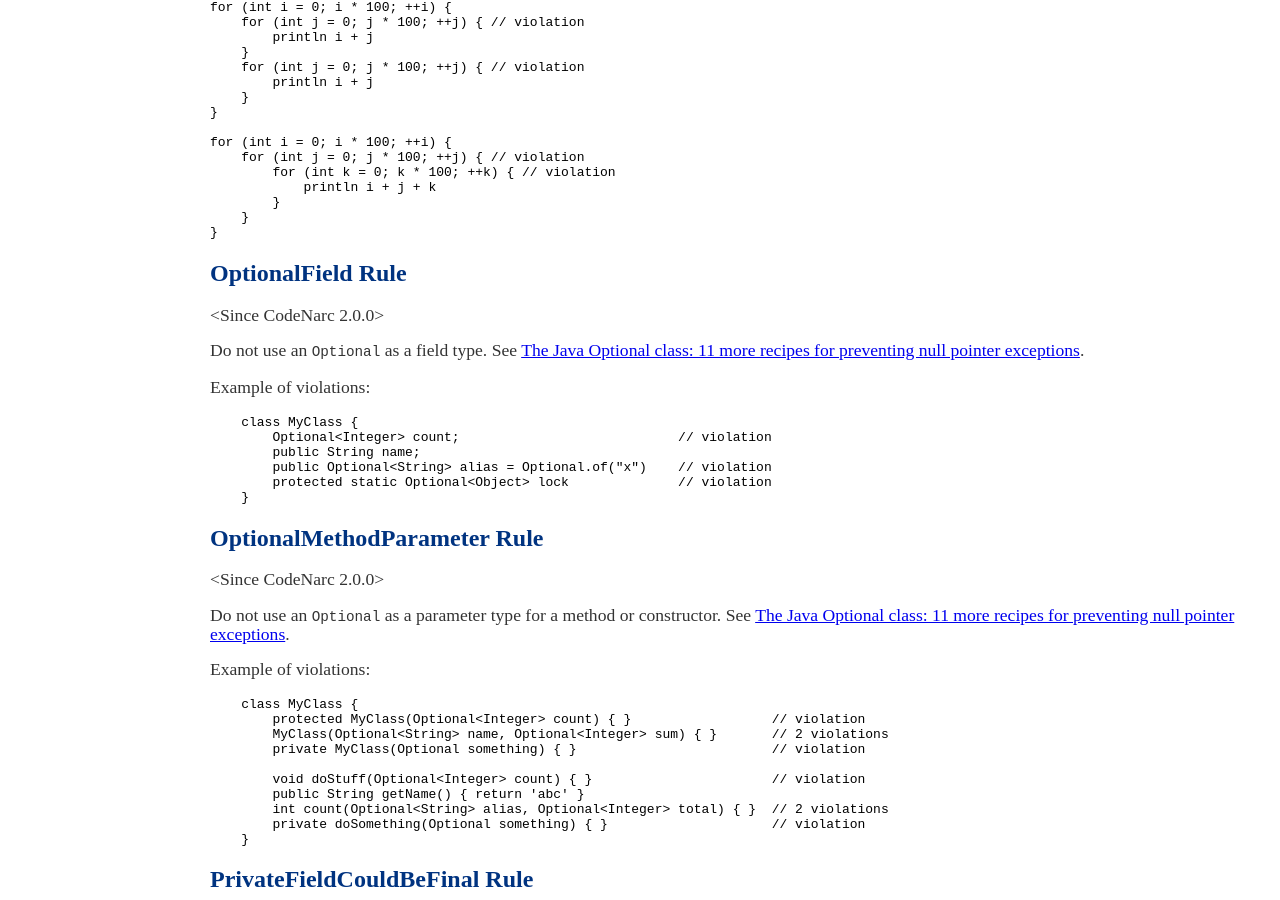
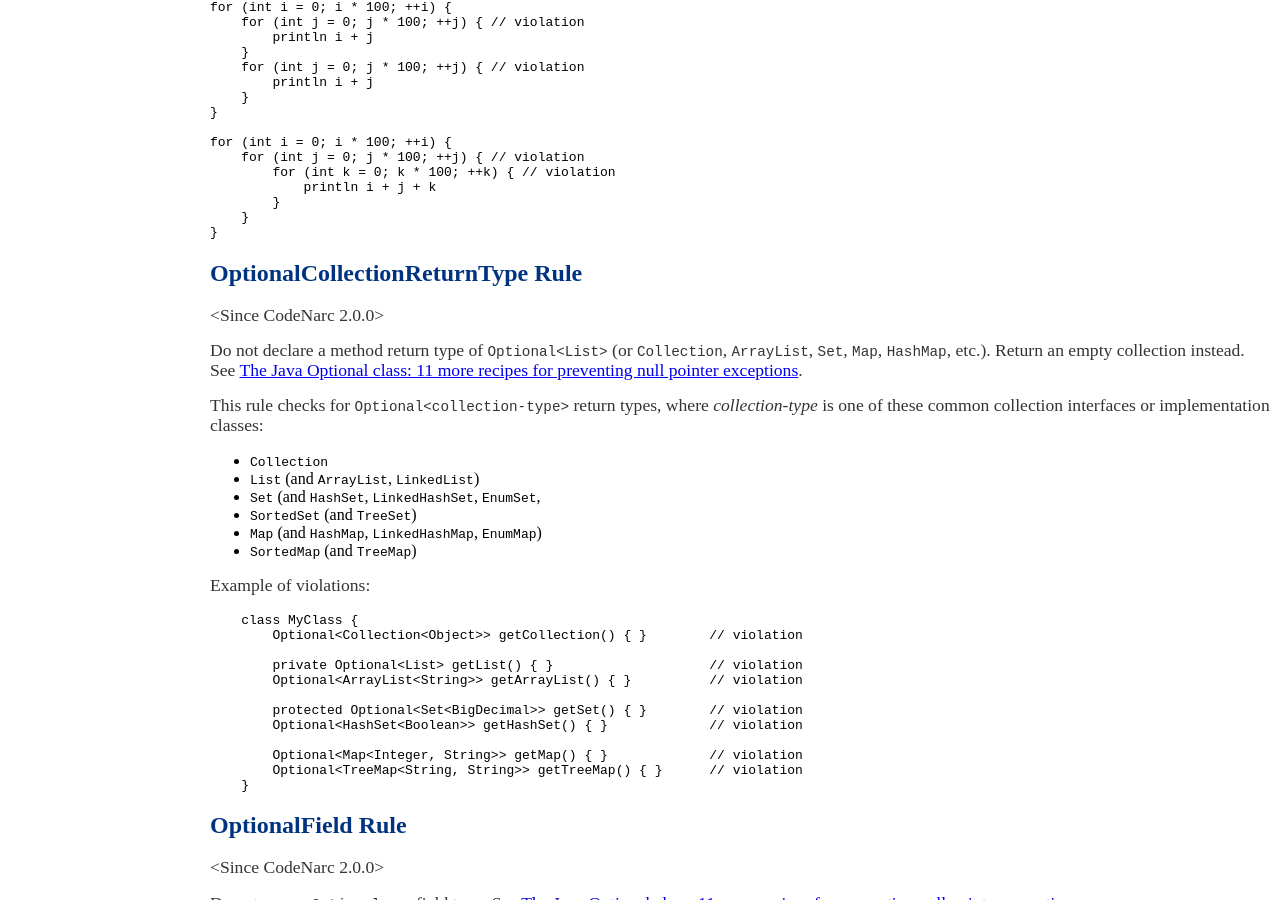
Before and after one commit to CodeNarc/CodeNarc, a Jekyll site: the page built from codenarc-rules-design.md, in a window 1280 px wide and 900 px high, scrolled down 5346 px. Built offline with Jekyll 4.4.1, drawn with Linux system fonts in a browser that asks for light colours.

Commit message:
#550: New OptionalCollectionReturnType rule

````diff
--- a/codenarc-rules-design.md
+++ b/codenarc-rules-design.md
@@ -371,6 +371,39 @@ for (int i = 0; i * 100; ++i) {
 ```
 
 
+## OptionalCollectionReturnType Rule
+
+<Since CodeNarc 2.0.0>
+
+Do not declare a method return type of `Optional<List>` (or `Collection`, `ArrayList`, `Set`, `Map`, `HashMap`, etc.). Return an empty collection instead.  See [The Java Optional class: 11 more recipes for preventing null pointer exceptions](https://blogs.oracle.com/javamagazine/the-java-optional-class-11-more-recipes-for-preventing-null-pointer-exceptions).
+
+This rule checks for `Optional<collection-type>` return types, where *collection-type* is one of these common collection interfaces or implementation classes:
+ - `Collection`
+ - `List` (and `ArrayList`, `LinkedList`)
+ - `Set` (and `HashSet`, `LinkedHashSet`, `EnumSet`,
+ - `SortedSet` (and `TreeSet`)
+ - `Map` (and `HashMap`, `LinkedHashMap`, `EnumMap`)
+ - `SortedMap` (and `TreeMap`)
+
+
+Example of violations:
+
+```
+    class MyClass {
+        Optional<Collection<Object>> getCollection() { }        // violation
+
+        private Optional<List> getList() { }                    // violation
+        Optional<ArrayList<String>> getArrayList() { }          // violation
+
+        protected Optional<Set<BigDecimal>> getSet() { }        // violation
+        Optional<HashSet<Boolean>> getHashSet() { }             // violation
+
+        Optional<Map<Integer, String>> getMap() { }             // violation
+        Optional<TreeMap<String, String>> getTreeMap() { }      // violation
+    }
+```
+
+
 ## OptionalField Rule
 
 <Since CodeNarc 2.0.0>
````
